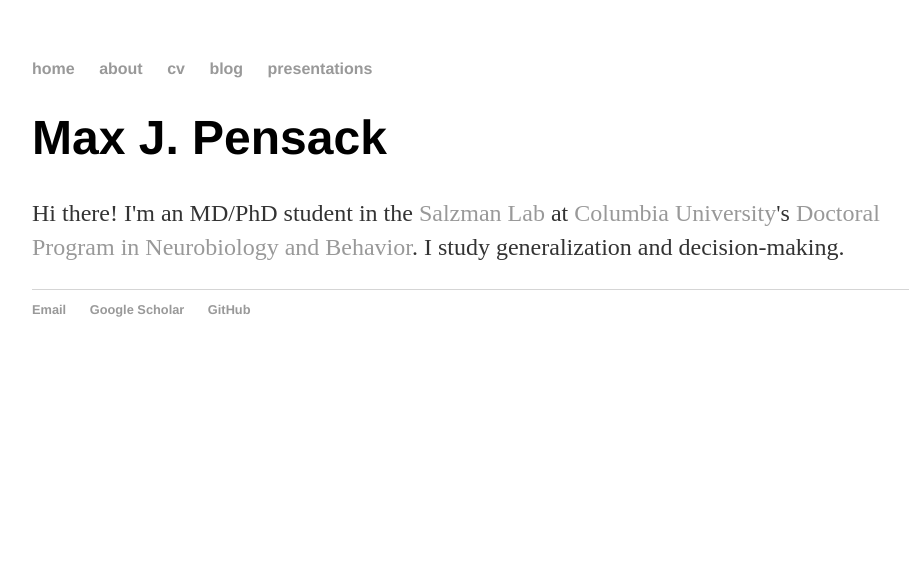
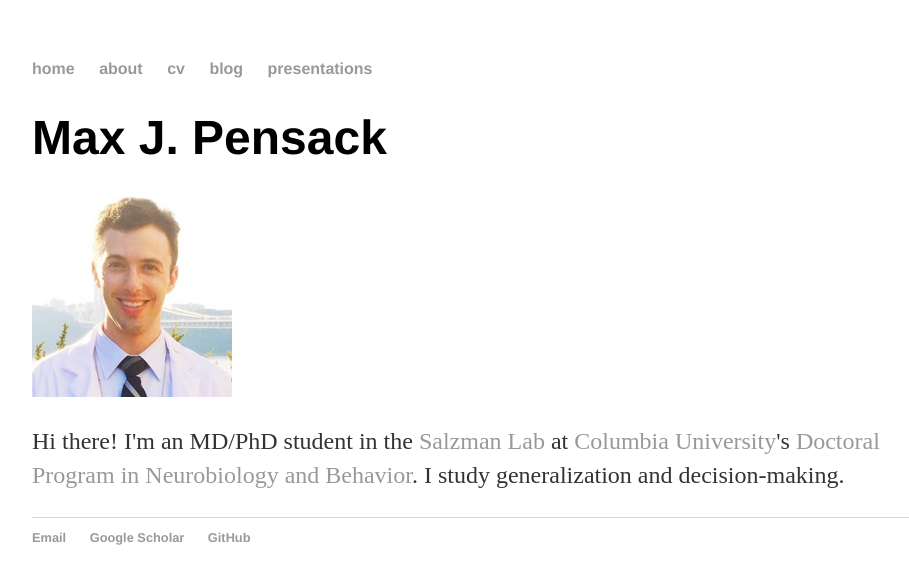
Before and after one commit to maxpensack/maxpensack.github.io, a Jekyll site: the page built from index.html, in a window 1280 px wide. Shown: the top 584 px of the page, without its empty margins (160-1069 px from the left). Built offline with Jekyll 4.4.1, drawn with Linux system fonts in a browser that asks for light colours.

Commit message:
Headshot added

```diff
--- a/index.html
+++ b/index.html
@@ -4,5 +4,6 @@
 ---
 <div class="blurb">
 	<h1>Max J. Pensack</h1>
+	<img src="headshot.jpg">
 	<p>Hi there! I'm an MD/PhD student in the <a href="https://salzmanlab.neuroscience.columbia.edu">Salzman Lab</a> at <a href="http://columbia.edu">Columbia University</a>'s <a href="https://www.neurosciencephd.columbia.edu/">Doctoral Program in Neurobiology and Behavior</a>. I study generalization and decision-making.</p>
 </div><!-- /.blurb -->
```
Also changed, not shown: headshot.jpg (added).
